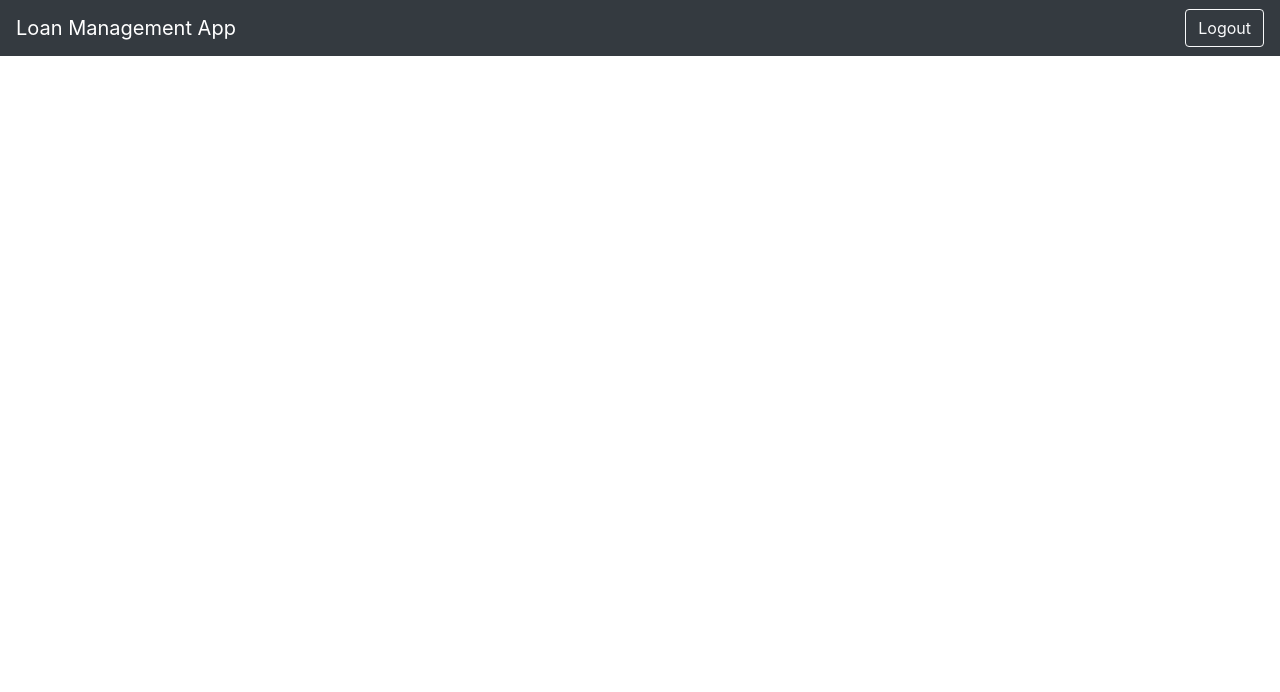
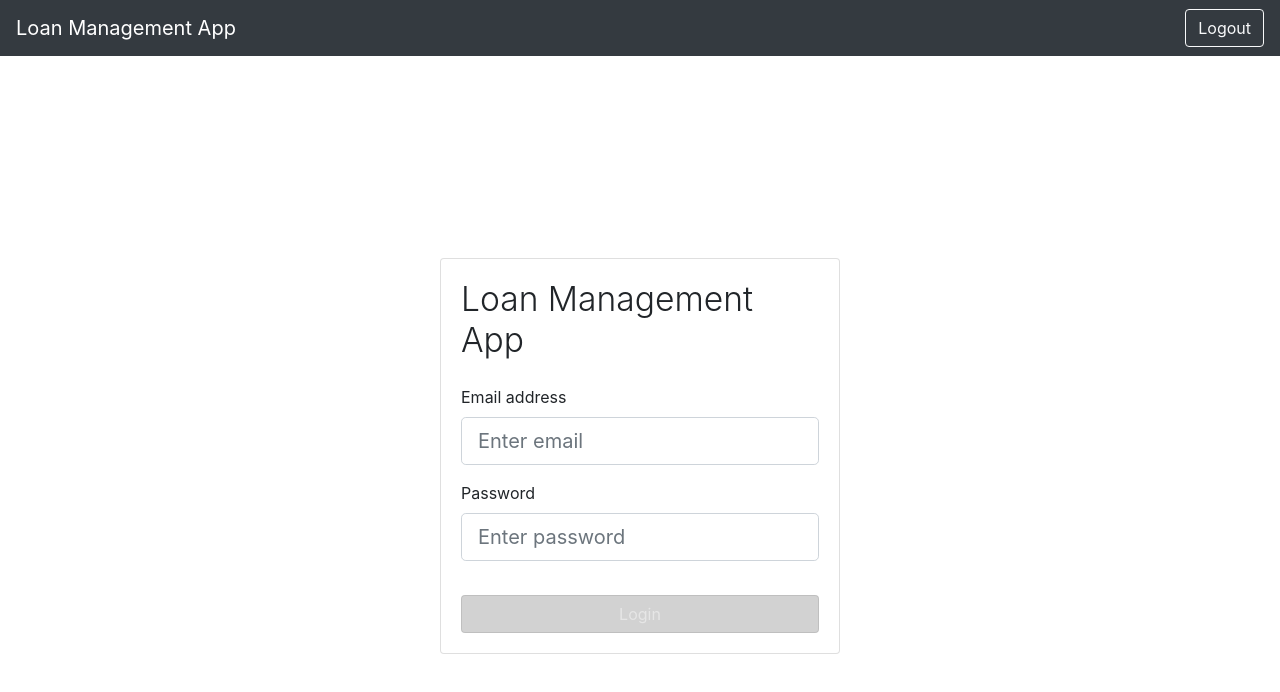
Before and after one commit to msonde86/POD2-LMA-UIComponents, a React (Create React App) app: page / in a window 1280 px wide. Shown: the top 692 px of the page. Built offline with nearby package versions, Linux system fonts and the light colour scheme.

Commit message:
backend loan search  API call integration

```diff
--- a/package.json
+++ b/package.json
@@ -6,6 +6,7 @@
     "@testing-library/jest-dom": "^4.2.4",
     "@testing-library/react": "^11.0.1",
     "@testing-library/user-event": "^7.1.2",
+    "axios": "^0.20.0",
     "bootstrap": "^4.5.2",
     "mutationobserver-shim": "^0.3.7",
     "react": "^16.13.1",
--- a/src/App.js
+++ b/src/App.js
@@ -15,6 +15,7 @@ function App() {
       <Header />
       <Container className="d-flex justify-content-center align-items-center">
         <Switch>
+        <Route path="/" exact component={Login} />
           <Route path="/login" exact component={Login} />
           <Route path="/loan-search" exact component={LoanSearch}/>
         </Switch>
--- a/src/components/loan-search/LoanSearch.jsx
+++ b/src/components/loan-search/LoanSearch.jsx
@@ -1,13 +1,14 @@
 import React, { useState } from 'react'
 import './LoanSearch.css'
 import { Row, Form, Col, Button, Table, Alert } from 'react-bootstrap'
+import axios from 'axios'
 
 import { useForm } from 'react-hook-form'
 
-
 const LoanSearch = props => {
 
-
+  const fillerURl='http://localhost:8082/loan/data/filter'
+    const [data,setData]=useState('')
     const { register, handleSubmit } = useForm()
     const [error, setError] = useState(false)
     const [inputLength, setInputLength] = useState(0);
@@ -29,7 +30,6 @@ const LoanSearch = props => {
                 if (loan < 0)
                     err = true
 
-
             }
             if (ammount.toString().trim().length > 0) {
                 if (ammount < 0)
@@ -40,17 +40,40 @@ const LoanSearch = props => {
         setInputLength(length)
     }
 
+    const onSubmit = data => {
+        console.log(data)
+         let param={};
+
+       if( data.borrower.length>0){
+           param['borrower']=data.borrower
+       }if( data.loan>0 ){
+        param['number']=data.loan
+       }if(data.amount>0){
+        param['amount']=data.ammount
+       }
+
+        if (!data.borrower.trim() && !data.loan <= 0 && !data.amount <= 0) {
+            setError(true)
+
+            return
+        } else {
+
+                axios.get(fillerURl,{params:param})
+                .then( (response)=> {
+                                  console.log(response.data);
+                                  setData(response.data)
+                                  setError(false)
 
 
-    const onSubmit = data => {
-        console.log(data)
-        if (!data.borrower.trim() && !data.loan <= 0 && !data.amount <= 0) {
-            setError(true)
-            return
-        } else {
+
+                }, [setData])
+                .catch((error)=> {
+                  console.log(error);
+                });
+
+                console.log(data)
             console.log(!data.borrower.trim(), !data.loan <= 0, !data.ammount <= 0)
         }
-
 
     }
 
@@ -102,12 +125,20 @@ const LoanSearch = props => {
                     </tr>
                 </thead>
                 <tbody>
-                    <tr>
-                        <td>1</td>
-                        <td>Mark</td>
-                        <td>6545</td>
-                        <td>54654</td>
-                    </tr>
+                {
+
+                         ()=>props.data.mpa(   (obj)=>
+
+                                <tr key = {obj.loanNumber}>
+                                      <td> {obj.loanNumber}</td>
+                                     <td> {obj.borrowerName}</td>
+
+                                     <td> {obj.loanAmount}</td>
+
+                                </tr>
+                            )
+
+                        }
                 </tbody>
             </Table>
         </Col>
```
